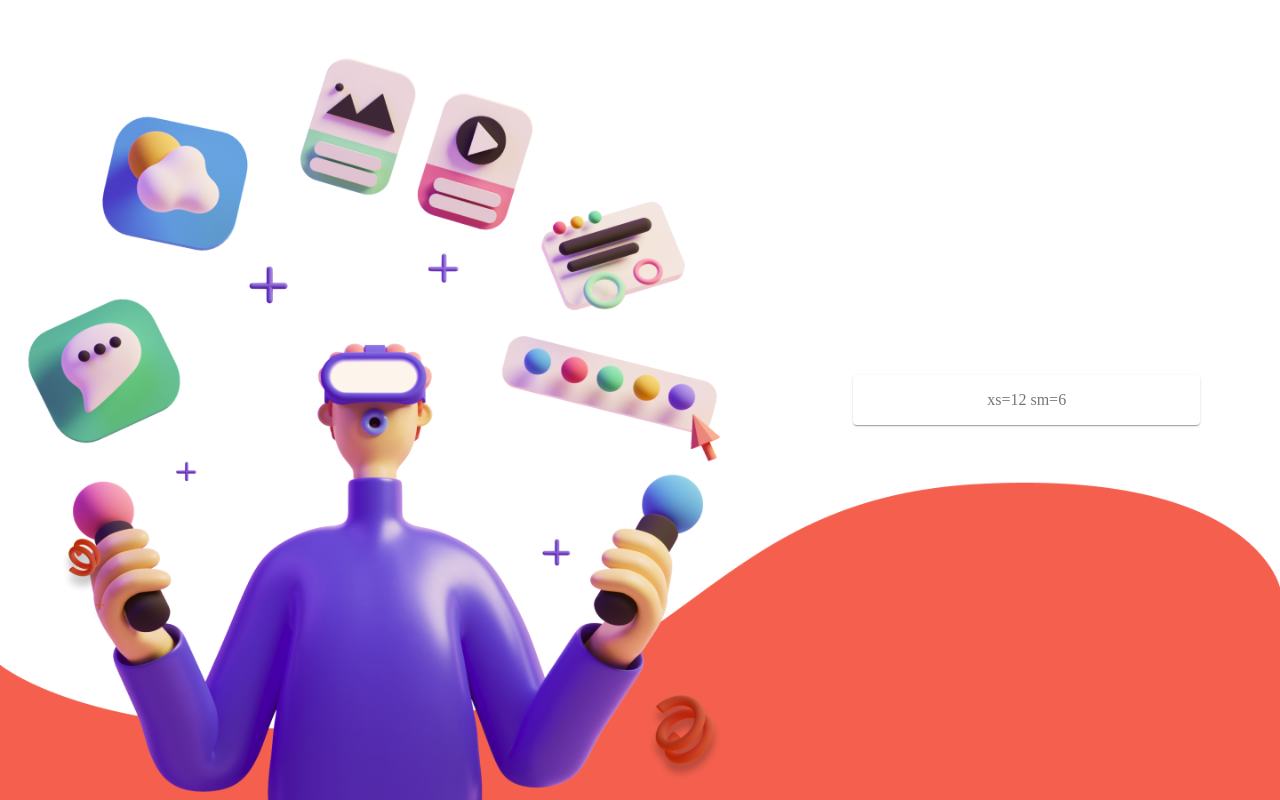
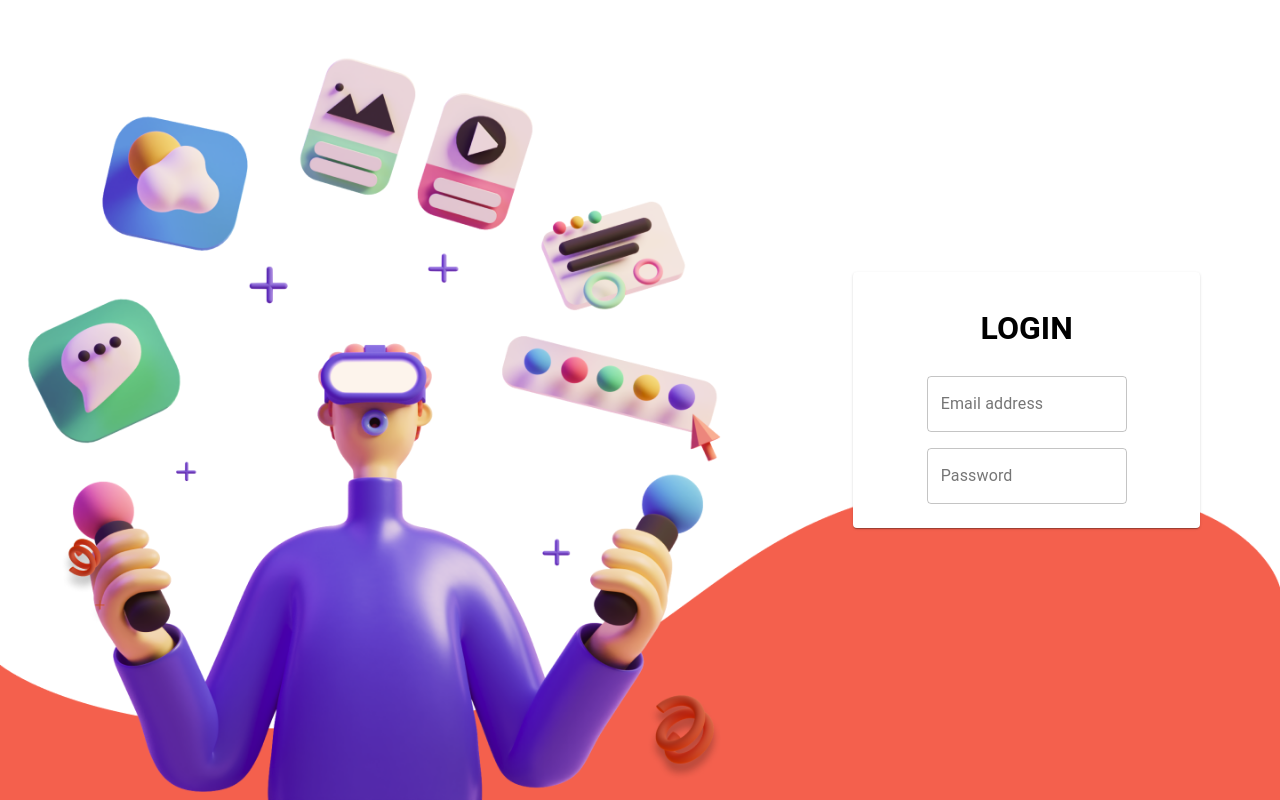
Before and after one commit to virus231/test-task, a React (Create React App) app: page / in a window 1280 px wide. Built offline with nearby package versions, Linux system fonts and the light colour scheme.

Commit message:
start work with form

```diff
--- a/src/App.js
+++ b/src/App.js
@@ -3,6 +3,7 @@ import { makeStyles } from '@material-ui/core/styles';
 import Grid from '@material-ui/core/Grid';
 import {Paper} from "@material-ui/core";
 import Image from './assets/img/bg-image.png'
+import {LogIn} from "./components/LogIn";
 
 const useStyles = makeStyles((theme) => ({
   root: {
@@ -39,7 +40,9 @@ function App() {
         height="100vh"
           >
             <Grid item xs={12} sm={6} lg={4}>
-                <Paper spacing={10} className={classes.paper}>xs=12 sm=6</Paper>
+                <Paper spacing={10} className={classes.paper}>
+                  <LogIn/>
+                </Paper>
             </Grid>
 
         </Grid>
--- a/src/components/LogIn.js
+++ b/src/components/LogIn.js
@@ -0,0 +1,46 @@
+import TextField from '@material-ui/core/TextField';
+import { makeStyles } from '@material-ui/core/styles';
+
+const useStyles = makeStyles((theme) => ({
+    root: {
+        '& .MuiTextField-root': {
+            margin: theme.spacing(1),
+            width: '25ch',
+        },
+        '& h1': {
+            textTransform: 'uppercase',
+            color: 'black',
+            fontFamily: 'Roboto, sans-serif'
+        }
+    }
+
+
+}));
+
+export const LogIn = () => {
+    const classes = useStyles();
+
+    return (
+        <div>
+            <form className={classes.root} noValidate autoComplete="off">
+                <h1>LogIn</h1>
+                <div>
+                    <TextField
+                        id="outlined-password-input"
+                        label="Email address"
+                        type="text"
+                        autoComplete="current-email"
+                        variant="outlined"
+                    />
+                    <TextField
+                        id="outlined-password-input"
+                        label="Password"
+                        type="password"
+                        autoComplete="current-password"
+                        variant="outlined"
+                    />
+                </div>
+            </form>
+        </div>
+    )
+}
```
